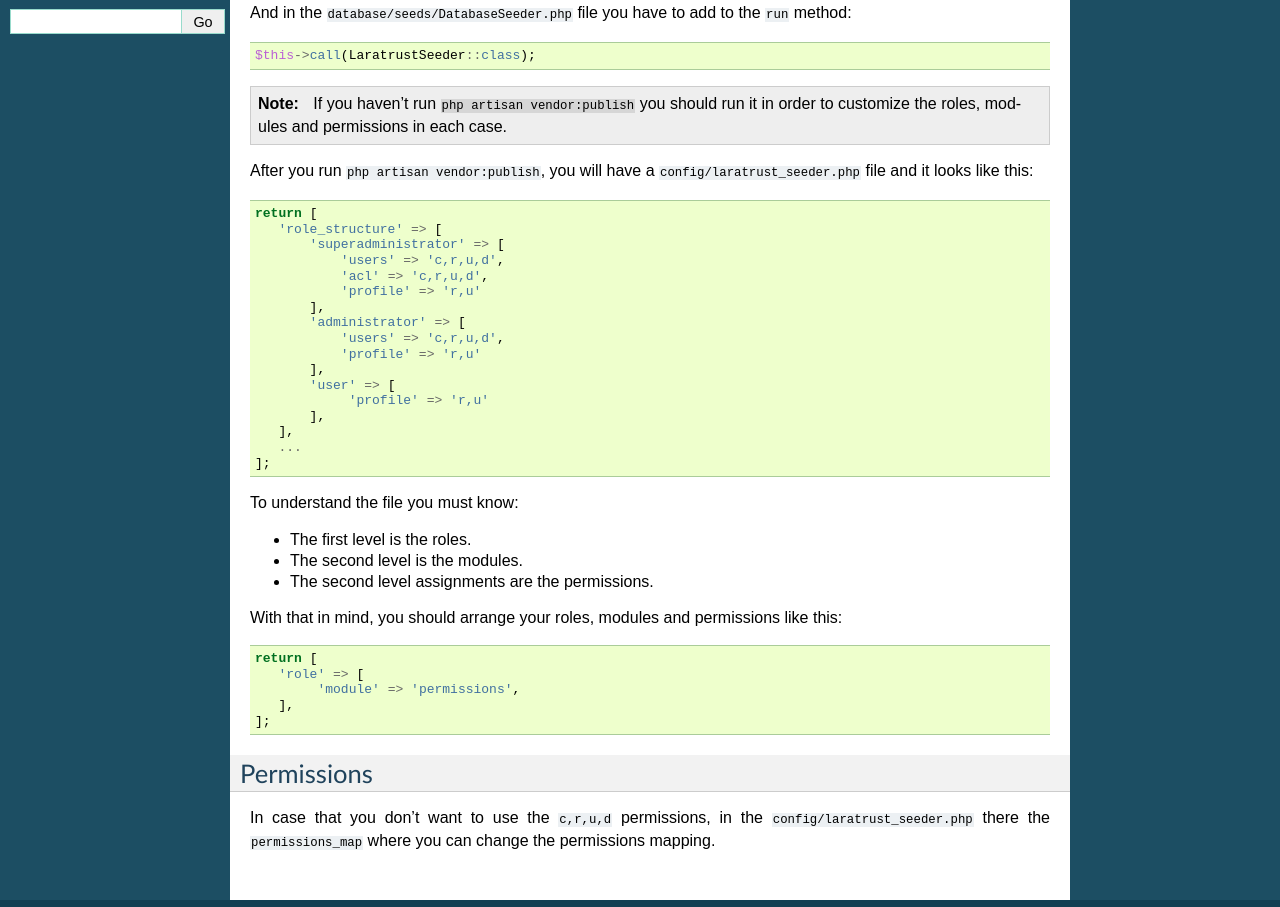
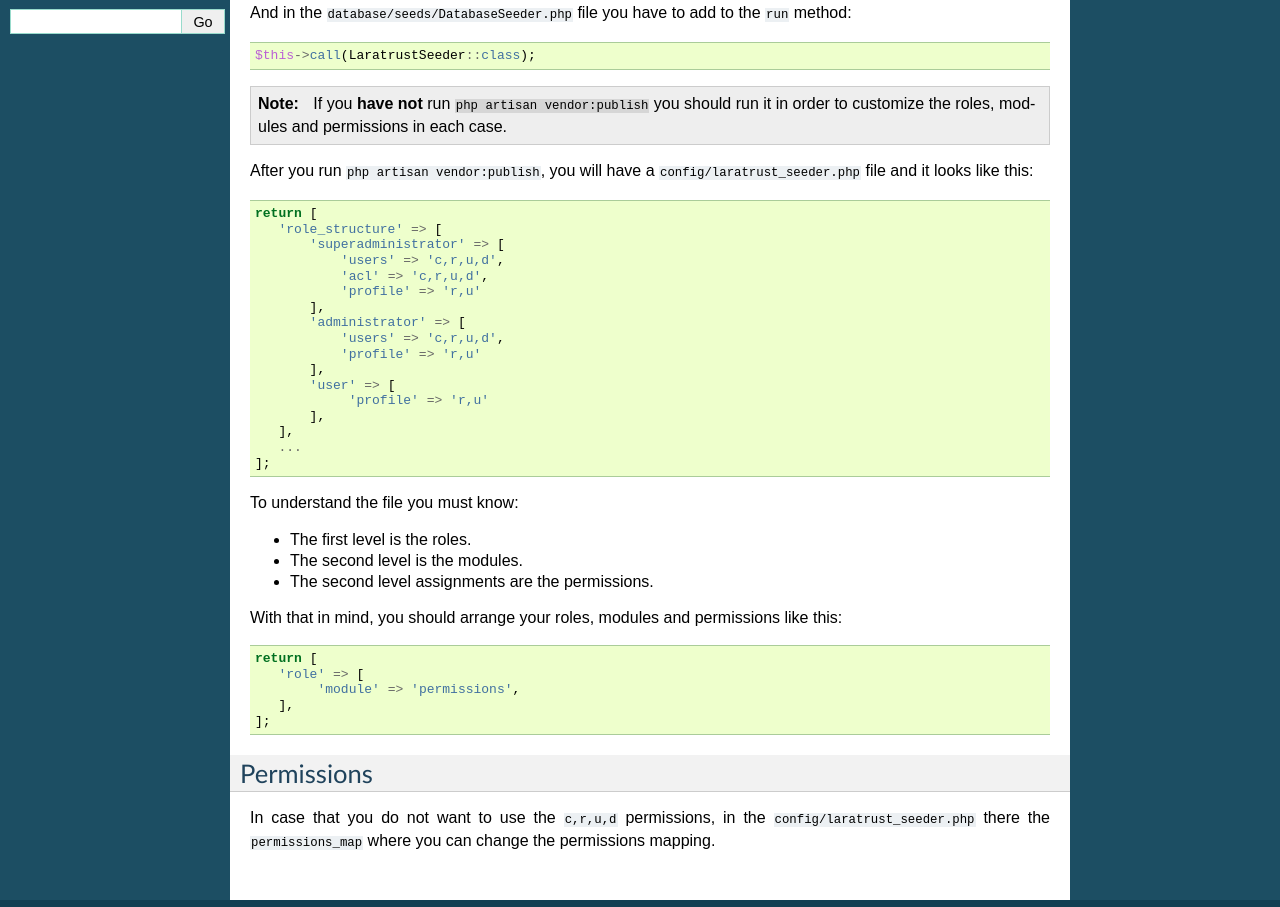
Before and after one commit to santigarcor/laratrust, a Sphinx documentation site: the page built from docs/configuration/seeder.rst, in a window 1280 px wide. Shown: the part 307-1214 px from the top of the page. Built offline with Sphinx 7.4.7, drawn with Linux system fonts in a browser that asks for light colours.

Commit message:
Docs and readme changes

```diff
--- a/docs/configuration/after_installation.rst
+++ b/docs/configuration/after_installation.rst
@@ -22,7 +22,7 @@
 .. NOTE::
     The user trait will be added to the Model configured in the ``auth.php`` file.
 
-And then don't forget to run::
+And then do not forget to run::
 
     composer dump-autoload
 
--- a/docs/configuration/models/user.rst
+++ b/docs/configuration/models/user.rst
@@ -18,7 +18,7 @@
 
 This will enable the relation with ``Role`` and add the following methods ``roles()``, ``hasRole($name)``, ``can($permission)``, and ``ability($roles, $permissions, $options)`` within your ``User`` model.
 
-Don't forget to dump composer autoload::
+Do not forget to dump composer autoload::
 
     composer dump-autoload
 
--- a/docs/configuration/seeder.rst
+++ b/docs/configuration/seeder.rst
@@ -18,7 +18,7 @@
     $this->call(LaratrustSeeder::class);
 
 .. NOTE::
-    If you haven't run ``php artisan vendor:publish`` you should run it in order to customize the roles, modules and permissions in each case.
+    If you **have not** run ``php artisan vendor:publish`` you should run it in order to customize the roles, modules and permissions in each case.
 
 After you run ``php artisan vendor:publish``, you will have a ``config/laratrust_seeder.php`` file and it looks like this:
 
@@ -61,4 +61,4 @@
 Permissions
 -----------
 
-In case that you don't want to use the ``c,r,u,d`` permissions, in the ``config/laratrust_seeder.php`` there the ``permissions_map`` where you can change the permissions mapping.
+In case that you do not want to use the ``c,r,u,d`` permissions, in the ``config/laratrust_seeder.php`` there the ``permissions_map`` where you can change the permissions mapping.
--- a/docs/troubleshooting.rst
+++ b/docs/troubleshooting.rst
@@ -16,7 +16,7 @@
 
     Class name must be a valid object or a string
 
-Then probably you don't have published Laratrust assets or something went wrong when you did it.
+Then probably you do not have published Laratrust assets or something went wrong when you did it.
 First of all check that you have the ``laratrust.php`` file in your ``app/config`` directory.
 If you don't, then try ``php artisan vendor:publish`` and, if it does not appear, manually copy the ``/vendor/santigarcor/laratrust/src/config/config.php`` file in your config directory and rename it ``laratrust.php``.
 
--- a/docs/usage/soft_deleting.rst
+++ b/docs/usage/soft_deleting.rst
@@ -1,7 +1,7 @@
 Soft Deleting
 =============
 
-The default migration takes advantage of ``onDelete('cascade')`` clauses within the pivot tables to remove relations when a parent record is deleted. If for some reason you cannot use cascading deletes in your database, the LaratrustRole and LaratrustPermission classes, and the HasRole trait include event listeners to manually delete records in relevant pivot tables. In the interest of not accidentally deleting data, the event listeners will **not** delete pivot data if the model uses soft deleting. However, due to limitations in Laravel's event listeners, there is no way to distinguish between a call to ``delete()`` versus a call to ``forceDelete()``. For this reason, **before you force delete a model, you must manually delete any of the relationship data** (unless your pivot tables uses cascading deletes). For example:
+The default migration takes advantage of ``onDelete('cascade')`` clauses within the pivot tables to remove relations when a parent record is deleted. If for some reason you can not use cascading deletes in your database, the LaratrustRole and LaratrustPermission classes, and the HasRole trait include event listeners to manually delete records in relevant pivot tables. In the interest of not accidentally deleting data, the event listeners will **not** delete pivot data if the model uses soft deleting. However, due to limitations in Laravel's event listeners, there is no way to distinguish between a call to ``delete()`` versus a call to ``forceDelete()``. For this reason, **before you force delete a model, you must manually delete any of the relationship data** (unless your pivot tables uses cascading deletes). For example:
 
 .. code-block:: php
 
```
Also changed, not shown: other parts of docs/troubleshooting.rst (+1 -1 lines), README.md (+2 -0 lines).
